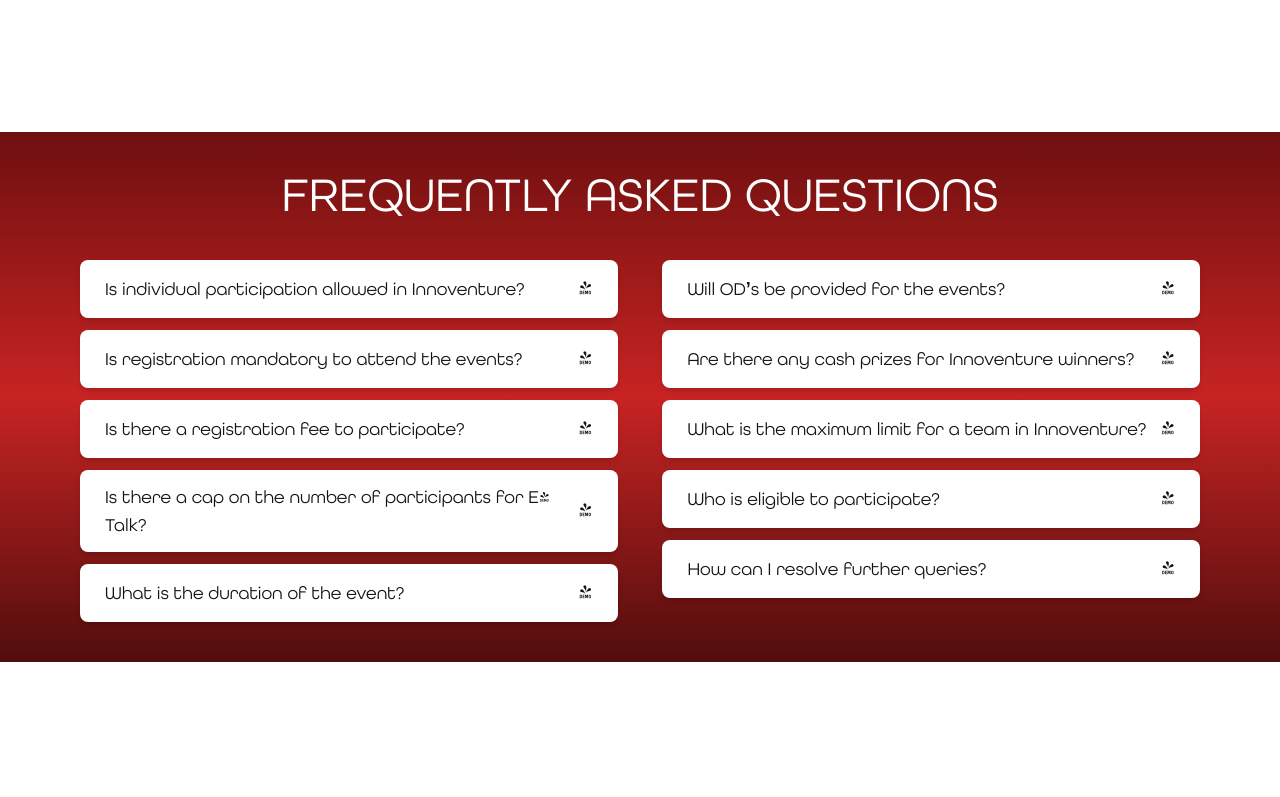
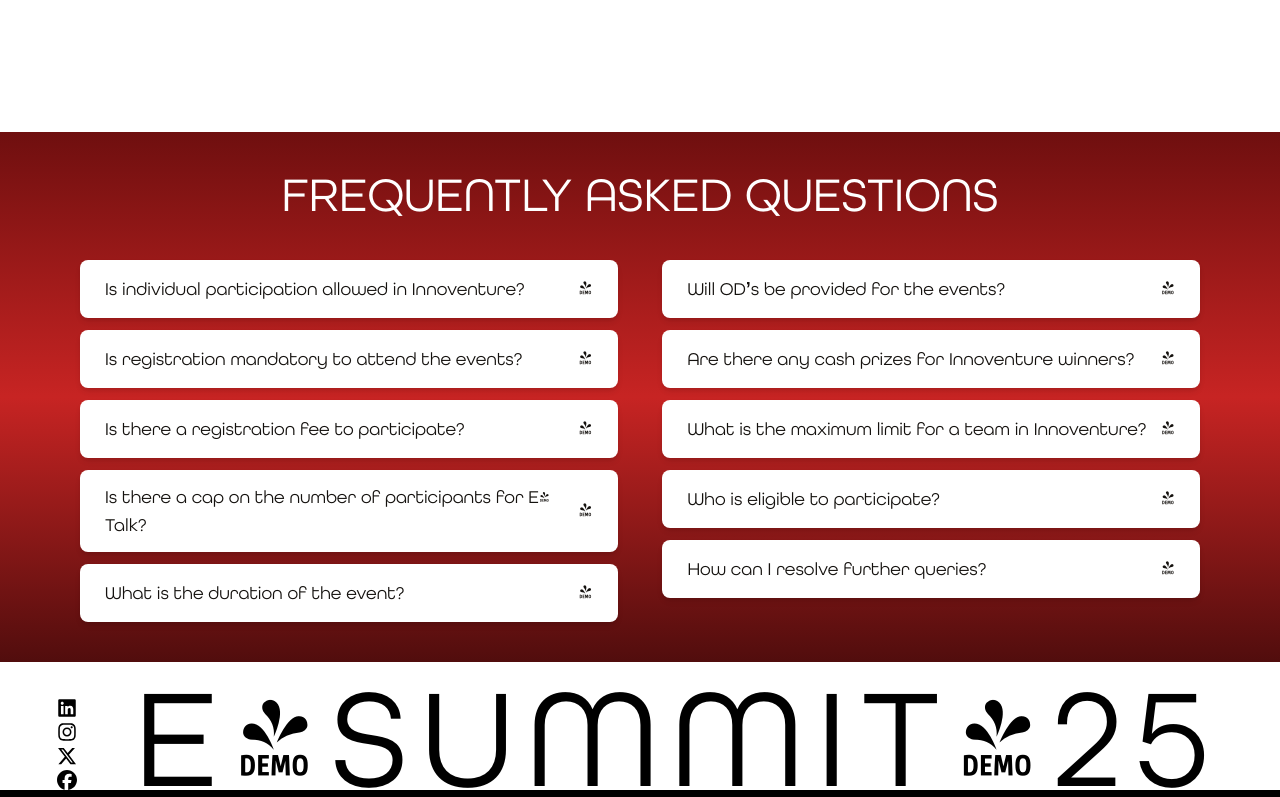
Before and after one commit to ecellvit/Esummit25, a Next.js app: page / in a window 1280 px wide. Shown: the part 4460-5257 px from the top of the page. Built offline with nearby package versions, Linux system fonts and the light colour scheme; no server answers.

Commit message:
removed gap between footer and faq

```diff
--- a/app/page.tsx
+++ b/app/page.tsx
@@ -49,9 +49,7 @@
         <Timeline />
         <MeetOurSpeakers />
         <Sponsors />
-        <div className="faq-container">
-          <FaqContent />
-        </div>
+        <FaqContent />
         <Footer />
       </>
   )}
```
